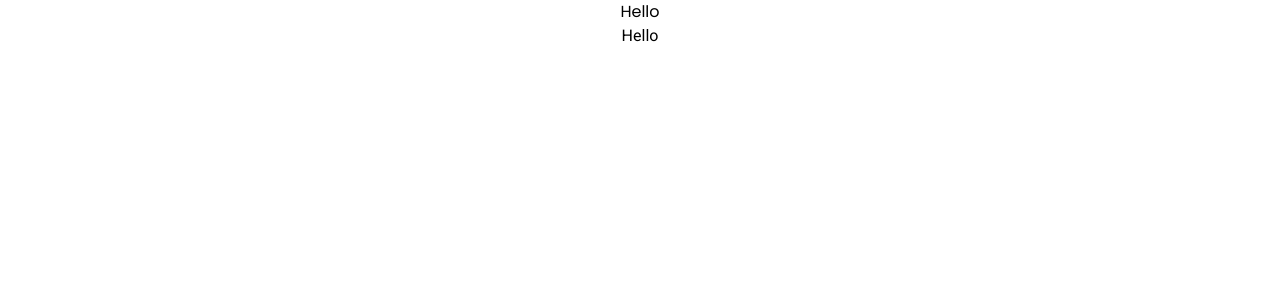
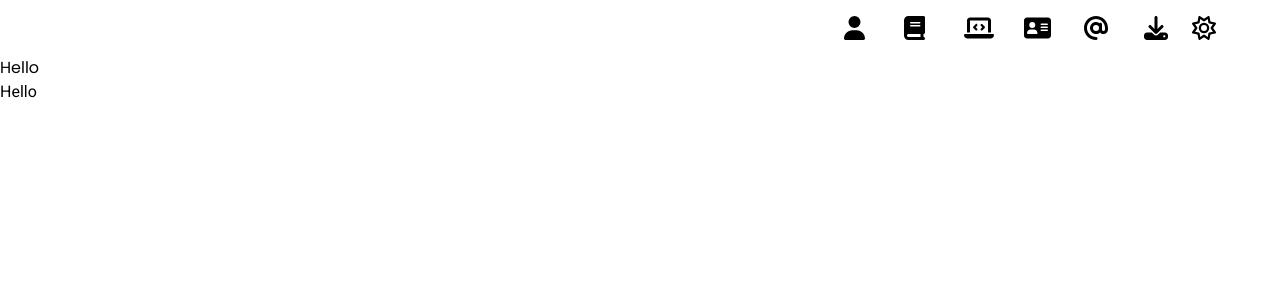
Before and after one commit to aliahsan09/who-i-am, a React (Create React App) app: page / in a window 1280 px wide. Shown: the top 300 px of the page. Built offline with nearby package versions, Linux system fonts and the light colour scheme.

Commit message:
add NavBar component

```diff
--- a/src/App.css
+++ b/src/App.css
@@ -1,38 +1,15 @@
-.App {
-  text-align: center;
+.navLinks {
+  width: 2.25rem;
+  overflow: hidden;
+  transition: width 0.5s ease-in-out;
 }
 
-.App-logo {
-  height: 40vmin;
-  pointer-events: none;
+.navLinks:hover {
+  width: 6rem; /* Set an appropriate width */
 }
-
-@media (prefers-reduced-motion: no-preference) {
-  .App-logo {
-    animation: App-logo-spin infinite 20s linear;
-  }
+.navLinks.shortTxt:hover {
+  width: 4rem !important;
 }
-
-.App-header {
-  background-color: #282c34;
-  min-height: 100vh;
-  display: flex;
-  flex-direction: column;
-  align-items: center;
-  justify-content: center;
-  font-size: calc(10px + 2vmin);
-  color: white;
+.navLinks.longTxt:hover {
+  width: 7rem !important;
 }
-
-.App-link {
-  color: #61dafb;
-}
-
-@keyframes App-logo-spin {
-  from {
-    transform: rotate(0deg);
-  }
-  to {
-    transform: rotate(360deg);
-  }
-}
--- a/src/App.js
+++ b/src/App.js
@@ -1,9 +1,11 @@
 // import logo from './logo.svg';
 import './App.css';
+import NavBar from './components/NavBar';
 
 function App() {
   return (
     <div className="App">
+      <NavBar />
       <h1 className='font-poppins'>Hello</h1>
       <p className='font-roboto'>Hello</p>
     </div>
--- /dev/null
+++ b/src/components/NavBar.js
@@ -0,0 +1,61 @@
+import React from 'react'
+import '../App.css';
+import { FontAwesomeIcon } from "@fortawesome/react-fontawesome";
+import { faUser, faDownload, faLaptopCode, faBook, faContactCard, faAt } from "@fortawesome/free-solid-svg-icons";
+import { faSun, faMoon } from "@fortawesome/free-regular-svg-icons";
+
+function NavBar() {
+    return (
+        <div className='flex justify-end items-center px-20 w-full h-14'>
+            <nav className='flex'>
+                <div className='navLinks flex items-center justify-start overflow-hidden mx-3 cursor-pointer hover:text-mono' >
+                    <a href='' className='flex items-center justify-center'>
+                        <FontAwesomeIcon className='mr-4' size='xl' icon={faUser} />
+                        <span>Myself</span>
+                    </a>
+                </div>
+                <div className='navLinks longTxt flex items-center justify-start overflow-hidden mx-3 cursor-pointer hover:text-mono' >
+                    <a href='' className='flex items-center justify-center'>
+                        <FontAwesomeIcon className='mr-4' size='xl' icon={faBook} />
+                        <span>Education</span>
+                    </a>
+                </div>
+                <div className='navLinks flex items-center justify-start overflow-hidden mx-3 cursor-pointer hover:text-mono' >
+                    <a href='' className='flex items-center justify-center'>
+                        <FontAwesomeIcon className='mr-4' size='xl' icon={faLaptopCode} />
+                        <span>Skills</span>
+                    </a>
+                </div>
+                <div className='navLinks longTxt flex items-center justify-start overflow-hidden mx-3 cursor-pointer hover:text-mono' >
+                    <a href='' className='flex items-center justify-center'>
+                        <FontAwesomeIcon className='mr-4' size='xl' icon={faContactCard} />
+                        <span>Contacts</span>
+                    </a>
+                </div>
+                <div className='navLinks flex items-center justify-start overflow-hidden mx-3 cursor-pointer hover:text-mono' >
+                    <a href='' className='flex items-center justify-center'>
+                        <FontAwesomeIcon className='mr-4' size='xl' icon={faAt} />
+                        <span>Socials</span>
+                    </a>
+                </div>
+                <div className='navLinks shortTxt flex items-center justify-start overflow-hidden mx-3 cursor-pointer hover:text-mono' >
+                    <a href='' className='flex items-center justify-center'>
+                        <FontAwesomeIcon className='mr-4' size='xl' icon={faDownload} />
+                        <span>CV</span>
+                    </a>
+                </div>
+            </nav>
+            <div className='w-2'>
+                <FontAwesomeIcon icon={faSun} size='xl' color='#black' cursor='pointer' id='sunIcon' className='hover:text-mono' onClick={() => { toggleIcons(); }} />
+                <FontAwesomeIcon icon={faMoon} size='xl' color='white' cursor='pointer' id='moonIcon' className='hover:text-mono hidden' onClick={() => { toggleIcons(); }} />
+            </div>
+        </div>
+    )
+}
+
+export default NavBar
+
+const toggleIcons = () => {
+    document.getElementById("sunIcon").classList.toggle("hidden");
+    document.getElementById("moonIcon").classList.toggle("hidden");
+  }
--- a/tailwind.config.js
+++ b/tailwind.config.js
@@ -9,6 +9,9 @@ module.exports = {
         poppins: ["Poppins", "sans-serif"],  // For headings
         roboto: ["Roboto", "sans-serif"],    // For other text
       },
+      colors: {
+        mono: "#4bffa5",
+      },
     },
   },
   plugins: [],
```
